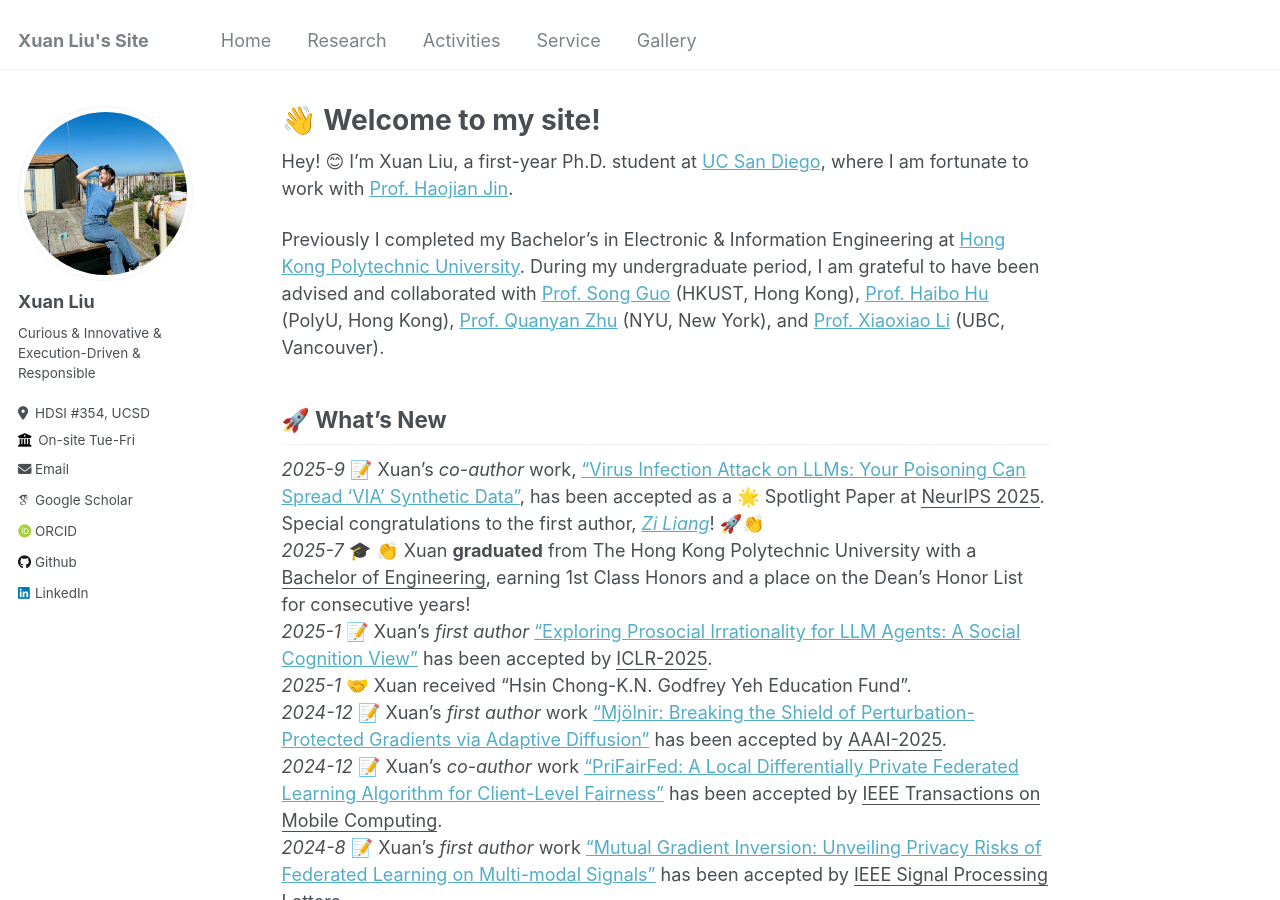
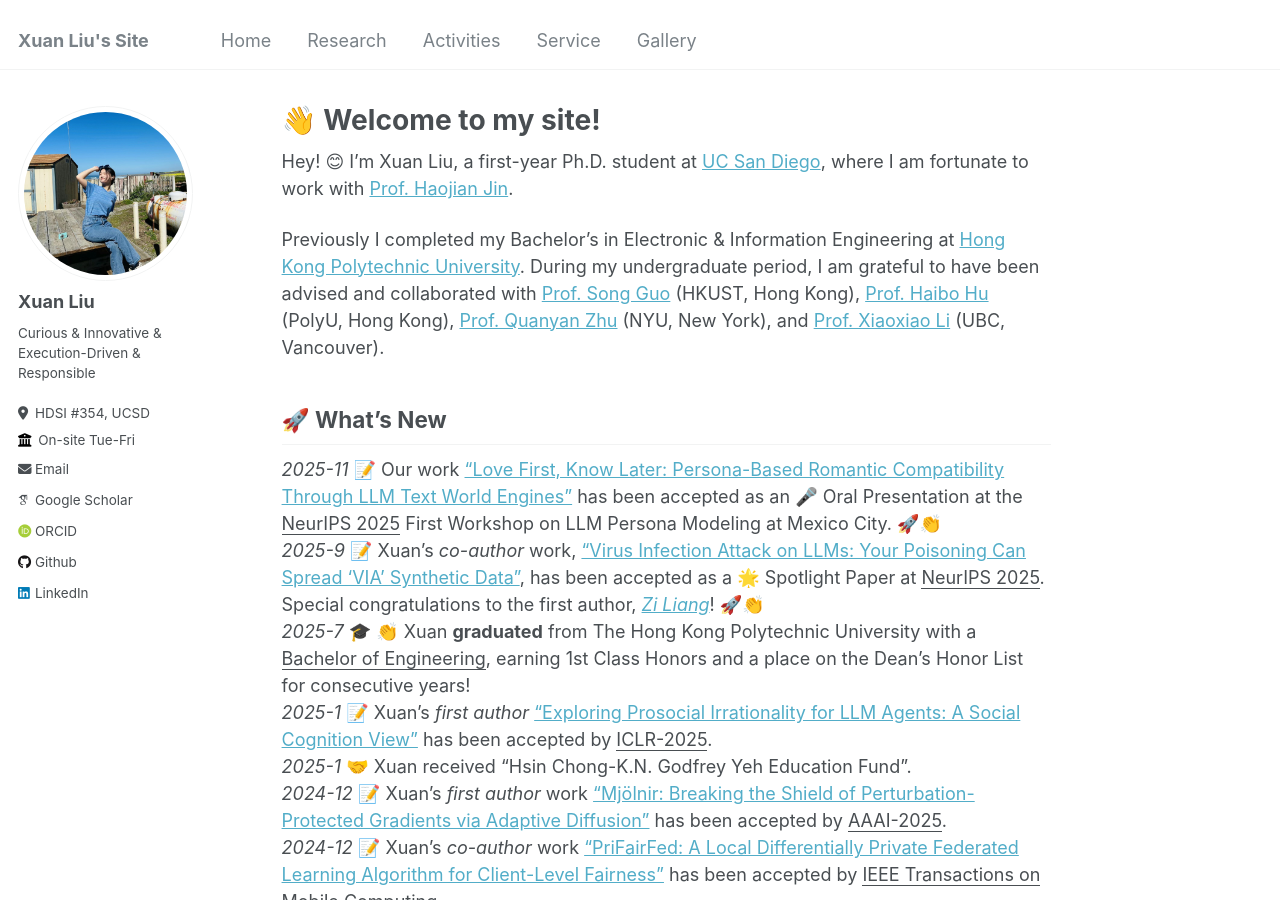
Before and after one commit to XuanL17/XuanL17.github.io, a Jekyll site: the page built from _pages/about.md, in a window 1280 px wide and 900 px high. Built offline with Jekyll 4.4.1, drawn with Linux system fonts in a browser that asks for light colours; some web fonts are replaced.

Commit message:
refine about page with recent achievements and updates

```diff
--- a/_pages/about.md
+++ b/_pages/about.md
@@ -12,6 +12,7 @@ Hey! 😊 I'm Xuan Liu, a first-year Ph.D. student at [UC San Diego](https://ucs
 Previously I completed my Bachelor's in Electronic & Information Engineering at [Hong Kong Polytechnic University](https://www.polyu.edu.hk/eee/). During my undergraduate period, I am grateful to have been advised and collaborated with [Prof. Song Guo](https://cse.hkust.edu.hk/~songguo/) (HKUST, Hong Kong), [Prof. Haibo Hu](https://haibohu.org/) (PolyU, Hong Kong), [Prof. Quanyan Zhu](https://engineering.nyu.edu/faculty/quanyan-zhu) (NYU, New York), and [Prof. Xiaoxiao Li](https://ece.ubc.ca/xiaoxiao-li/) (UBC, Vancouver).
 
 ## 🚀 What's New
+_2025-11_ 📝 Our work ["Love First, Know Later: Persona-Based Romantic Compatibility Through LLM Text World Engines"](https://breathingcore.com/f/like-first-know-later-ai-based-romantic-compatibility) has been accepted as an 🎤 Oral Presentation at the <u>NeurIPS 2025</u> First Workshop on LLM Persona Modeling at Mexico City. 🚀👏 <br>
 _2025-9_ 📝 Xuan's _co-author_ work, ["Virus Infection Attack on LLMs: Your Poisoning Can Spread 'VIA' Synthetic Data"](https://www.arxiv.org/abs/2509.23041), has been accepted as a 🌟 Spotlight Paper at <u>NeurIPS 2025</u>. Special congratulations to the first author, _[Zi Liang](https://liangzid.github.io/research.html)_! 🚀👏 <br>
 _2025-7_ 🎓 👏 Xuan **graduated** from The Hong Kong Polytechnic University with a <u>Bachelor of Engineering</u>, earning 1st Class Honors and a place on the Dean's Honor List for consecutive years!  <br>
 _2025-1_ 📝 Xuan's _first author_ [“Exploring Prosocial Irrationality for LLM Agents: A Social Cognition View”](https://arxiv.org/abs/2405.14744) has been accepted by <u>ICLR-2025</u>.<br>
```
Also changed, not shown: 1 other file.
